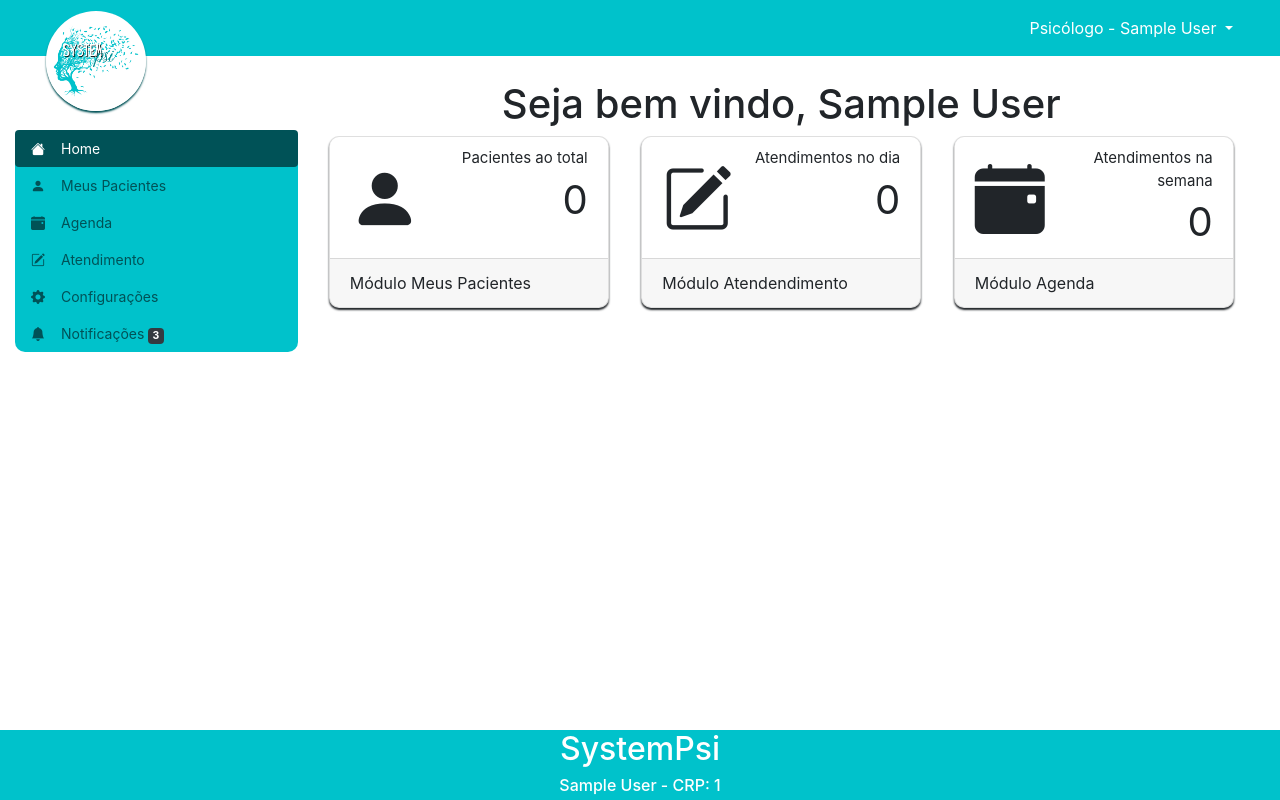
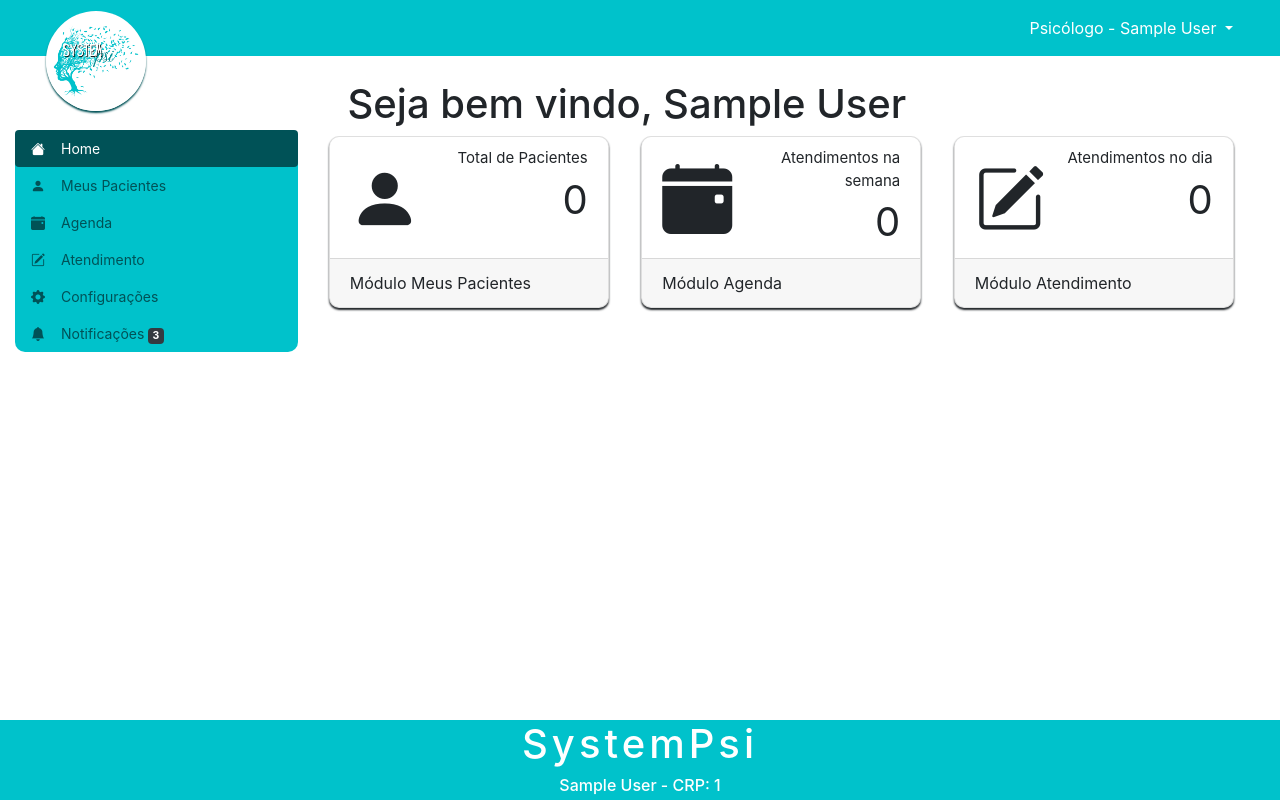
Before and after one commit to lufiabani23/MCT2, a PHP site: page /painel-adm/index.php in a window 1280 px wide. Run offline with PHP 8.4, Linux system fonts and the light colour scheme; the visitor is signed in with stand-in values (Sample User, id 1); data that the repository does not hold is empty; some libraries are stand-ins or nearby versions.

Commit message:
Alterações feitas: Espaçamento Rodapé, Alinhamento Bem Vindo, Correção Atendimento, Texto Total de Pacientes, Padronização da ordem dos Cards, Alteração Layout Tela de Cadastro de Paciente.

```diff
--- a/css/painel.css
+++ b/css/painel.css
@@ -42,10 +42,11 @@ body {
     background-color: #005257 !important;
 }
 
-/*FORMATAÇÕES DO TEXTO SEJA BEM VINDO*/
+/*FORMATAÇÕES PDRÃO GERAL SISTEMA*/
 
-.bemvindo {
-    text-align: center;
+h1 {
+    text-align: left;
+    margin-left: 0.5em;
 }
 
 /*FORMATAÇÕES DO RODAPÉ*/
@@ -55,9 +56,14 @@ footer {
     bottom: 0;
     color: #FFF;
     width: 100%;
-    height: 70px;
+    height: 80px;
     text-align: center;
     background-color: #00c2cb;
+}
+
+footer h2 {
+    letter-spacing: 0.1em;
+    font-size: 2.5em;
 }
 
 
@@ -122,3 +128,17 @@ button.novo-paciente:hover {
     background-color:#00c2cb !important;
     color: white;
 }
+
+/* MODAL NOVO PACIENTE */
+
+div.novo-paciente .modal-body {
+    margin-top: 1em;
+}
+
+div.novo-paciente img{
+    width: 6em;
+    border-radius: 50%;
+    box-shadow: 0px 2px 2px #005257;
+    position: absolute;
+    margin-top: -0.5em;
+}
--- a/painel-adm/home.php
+++ b/painel-adm/home.php
@@ -20,7 +20,7 @@
                         </div>
                         <div class="col-7 col-md-8">
                             <div class="numbers">
-                                <p class="titulo-card">Pacientes ao total</p>
+                                <p class="titulo-card">Total de Pacientes</p>
                                 <p class="subtitulo-card"><?php echo $_SESSION['totalPacientes']; ?>
                                 <p>
                             </div>
@@ -29,30 +29,6 @@
                 </div>
                 <div class="card-footer rodape-card">
                     Módulo Meus Pacientes
-                </div>
-            </div>
-        </div>
-
-        <div class="col-sm-12 col-md-12 col-lg-4 mb-4">
-            <div class="card card-stats">
-                <div class="card-body ">
-                    <div class="row">
-                        <div class="col-5 col-md-4">
-                            <div class="icone-card text-center icon-warning mr-2 mb-1">
-                                <i class="bi bi-pencil-square"></i>
-                            </div>
-                        </div>
-                        <div class="col-7 col-md-8">
-                            <div class="numbers">
-                                <p class="titulo-card">Atendimentos no dia</p>
-                                <p class="subtitulo-card">0
-                                <p>
-                            </div>
-                        </div>
-                    </div>
-                </div>
-                <div class="card-footer rodape-card">
-                    Módulo Atendendimento
                 </div>
             </div>
         </div>
@@ -81,6 +57,30 @@
             </div>
         </div>
 
+        <div class="col-sm-12 col-md-12 col-lg-4 mb-4">
+            <div class="card card-stats">
+                <div class="card-body ">
+                    <div class="row">
+                        <div class="col-5 col-md-4">
+                            <div class="icone-card text-center icon-warning mr-2 mb-1">
+                                <i class="bi bi-pencil-square"></i>
+                            </div>
+                        </div>
+                        <div class="col-7 col-md-8">
+                            <div class="numbers">
+                                <p class="titulo-card">Atendimentos no dia</p>
+                                <p class="subtitulo-card">0
+                                <p>
+                            </div>
+                        </div>
+                    </div>
+                </div>
+                <div class="card-footer rodape-card">
+                    Módulo Atendimento
+                </div>
+            </div>
+        </div>
+
 
     </div>
 </div>
--- a/painel-adm/index.php
+++ b/painel-adm/index.php
@@ -75,7 +75,7 @@ if ($_SESSION['nome_psicologo'] == "") {
 
     <nav class="navbar navbar-dark">
         <div class="col-md-12">
-            <a class="navbar-brand col-sm-12 col-lg-6"><img src="../img/logosistemapsico.png"></a>
+            <div class="navbar-brand col-sm-12 col-lg-6"><img src="../img/logosistemapsico.png"></div>
             <li class="float-right nav-item dropdown">
                 <a class="nav-link dropdown-toggle" href="#" id="navbarDropdown" role="button" data-toggle="dropdown" aria-haspopup="true" aria-expanded="false">
                     Psicólogo - <?php echo $_SESSION['nome_psicologo']; ?>
```
Also changed, not shown: painel-adm/pacientes.php (+96 -94 lines).
